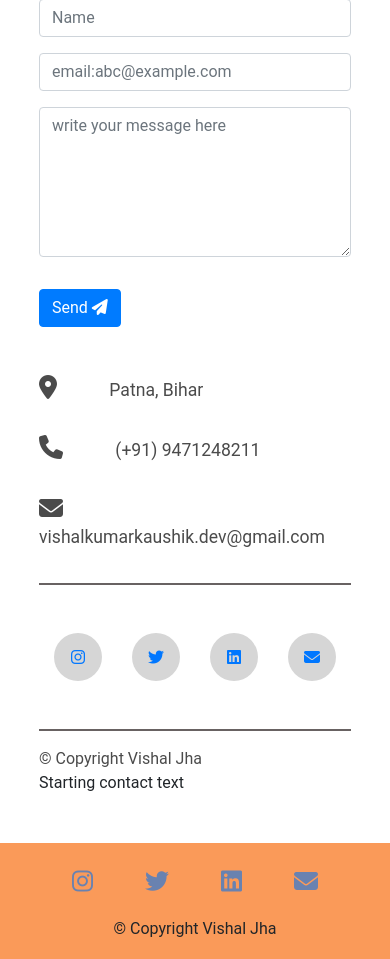
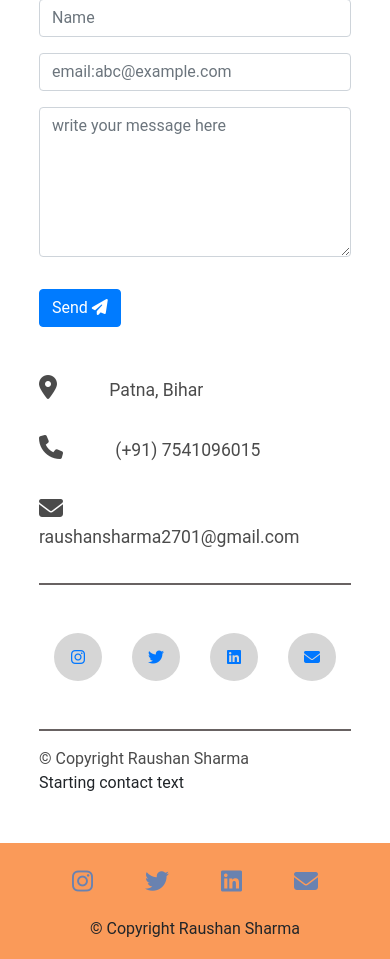
Before and after one commit to takemeforward/Scriblio-v1, a Node server app: page /contact in a window 390 px wide. Shown: the part 223-1182 px from the top of the page. Run offline with Node 20, Linux system fonts and the light colour scheme; data that the repository does not hold is empty; some libraries are stand-ins or nearby versions.

Commit message:
Raushan Sharma

```diff
--- a/views/about.ejs
+++ b/views/about.ejs
@@ -26,7 +26,7 @@
       </section>
 
       <section class="developer-info">
-      <p>Designed and Developed by <a href="https://takemeforward.github.io/my-portfolio/">Vishal Jha</a></p>
+      <p>Designed and Developed by Raushan Sharma</p>
 
       </section>
       <p> <%= aboutContent %> </p>
--- a/views/contact.ejs
+++ b/views/contact.ejs
@@ -18,22 +18,22 @@
   <div class="address">
 
       <div class="connect"><i class="fa-solid fa-location-dot margin-3rem"> </i> Patna, Bihar</div>
-      <div class="connect"><i class="fa-solid fa-phone margin-3rem"> </i> (+91) 9471248211</div>
-      <div class="connect"><i class="fa-solid fa-envelope margin-3rem"> </i> vishalkumarkaushik.dev@gmail.com</div>
+      <div class="connect"><i class="fa-solid fa-phone margin-3rem"> </i> (+91) 7541096015</div>
+      <div class="connect"><i class="fa-solid fa-envelope margin-3rem"> </i> raushansharma2701@gmail.com</div>
 
 
     <hr>
     <div class="socia">
-      <a href="https://www.instagram.com/kaih_ke_lunga/" target="_blank"><span class="round-logo"><span class="fa-brands fa-instagram"></span></span></a>
+      <a href="https://www.instagram.com//" target="_blank"><span class="round-logo"><span class="fa-brands fa-instagram"></span></span></a>
 
-      <a href="https://twitter.com/kaih_ke_lunga" target="_blank"><span class="round-logo"><span class="fa-brands fa-twitter"></span></span></a>
+      <a href="https://twitter.com/" target="_blank"><span class="round-logo"><span class="fa-brands fa-twitter"></span></span></a>
 
-      <a href ="https://www.linkedin.com/in/vishal-jha-25a01421a/" target="_blank"><div class="round-logo"><span class="fa-brands fa-linkedin"></span></div></a>
+      <a href ="https://www.linkedin.com/in//" target="_blank"><div class="round-logo"><span class="fa-brands fa-linkedin"></span></div></a>
 
-      <a href="mailto:vishalkumarkaushik.dev@gmail.com"><span class="round-logo"><span class="fa-solid fa-envelope"></span> </span></a>
+      <a href="mailto:raushansharma2701@gmail.com"><span class="round-logo"><span class="fa-solid fa-envelope"></span> </span></a>
     </div>
     <hr>
-    <div class="rights">© Copyright Vishal Jha</div>
+    <div class="rights">© Copyright Raushan Sharma</div>
   </div>
 </div>
 <p> <%= contactContent %> </p>
--- a/views/partials/footer.ejs
+++ b/views/partials/footer.ejs
@@ -2,15 +2,15 @@
 </div>
 <footer id="social" class="footer-padding">
 
-  <a href="https://www.instagram.com/kaih_ke_lunga/" target="_blank"><span class="fa-brands fa-instagram social"></span></a>
+  <a href="https://www.instagram.com//" target="_blank"><span class="fa-brands fa-instagram social"></span></a>
 
-  <a href="https://twitter.com/kaih_ke_lunga" target="_blank"><span class="fa-brands fa-twitter social"></span></a>
+  <a href="https://twitter.com/" target="_blank"><span class="fa-brands fa-twitter social"></span></a>
 
-  <a href ="https://www.linkedin.com/in/vishal-jha-25a01421a/" target="_blank"><span class="fa-brands fa-linkedin social"></span></a>
+  <a href ="https://www.linkedin.com/in//" target="_blank"><span class="fa-brands fa-linkedin social"></span></a>
 
-  <a href="mailto:vishalkumarkaushik.dev@gmail.com"><span class="fa-solid fa-envelope social"></span> </a>
+  <a href="mailto:raushansharma2701@gmail.com"><span class="fa-solid fa-envelope social"></span> </a>
 
-<p>© Copyright Vishal Jha</p>
+<p>© Copyright Raushan Sharma</p>
 </footer>
 
 <script src="https://unpkg.com/aos@next/dist/aos.js"></script>
```
Also changed, not shown: public/css/profile.css (+39 -2 lines), views/profile.ejs (+19 -9 lines).
